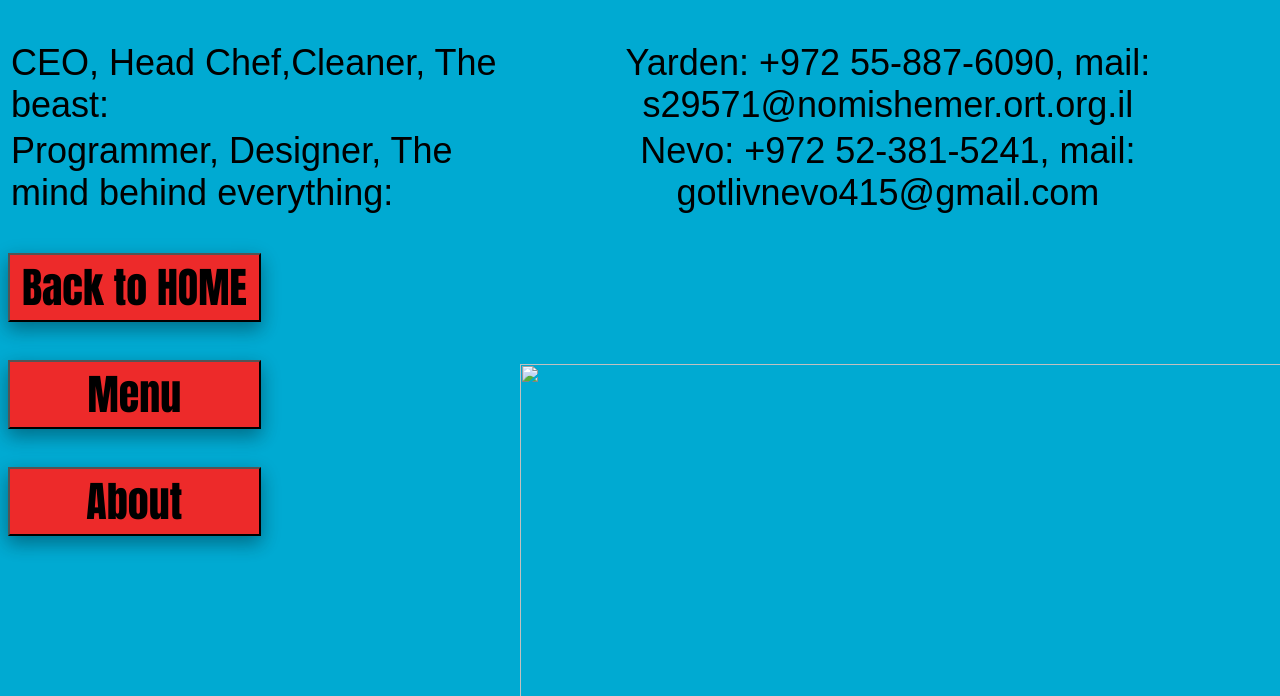
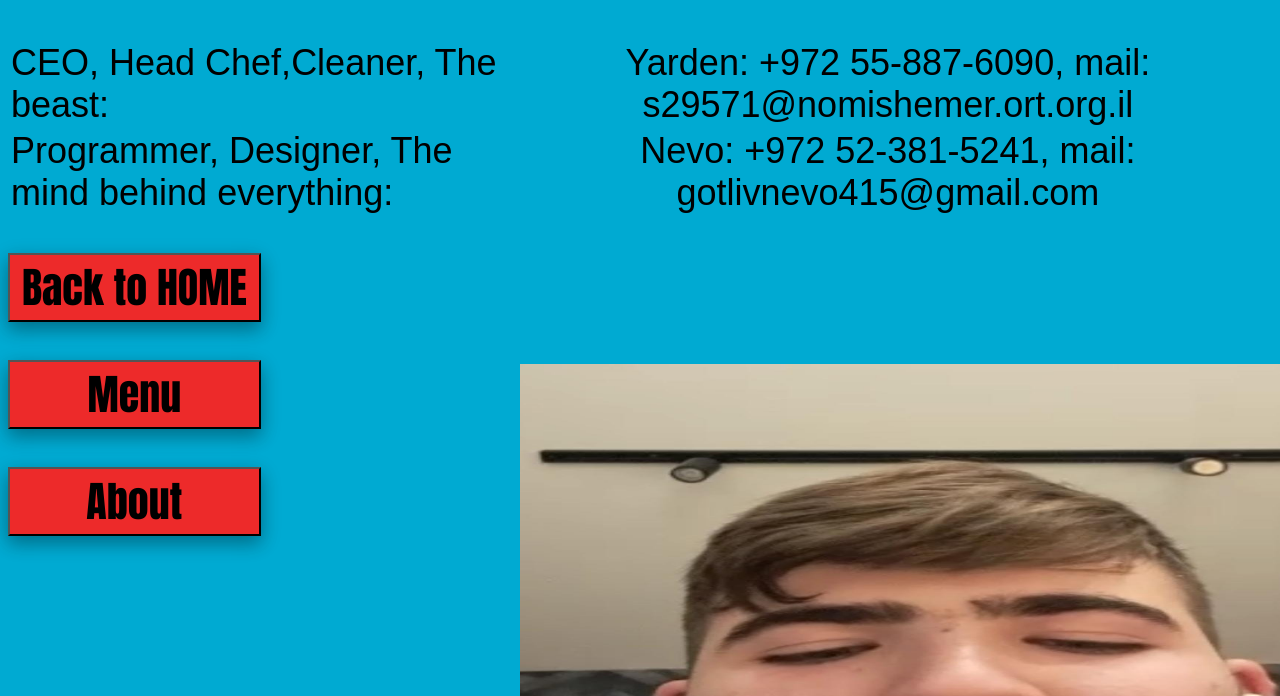
Before and after one commit to nevnevo/YardenBakery2, a plain HTML site: page Contact.html in a window 1280 px wide. Shown: the part 104-800 px from the top of the page. Drawn offline with Linux system fonts and the light colour scheme; a web font is replaced by a local one.

Commit message:
Update Contact.html

```diff
--- a/Contact.html
+++ b/Contact.html
@@ -103,7 +103,7 @@
         <button type="button" class = "button" onclick="window.location.href='index.html'">Back to HOME</button><br><br>
         <button type="button" class = "button" onclick="window.location.href='Menu.html'">Menu</button><br><br>
         <button type="button" class = "button" onclick="window.location.href='About.html'">About</button>
-    <img src="pics/yarden3.jpg"/>
+    <img src="pics/yarden3.jpeg"/>
 
 
         </div>
```
